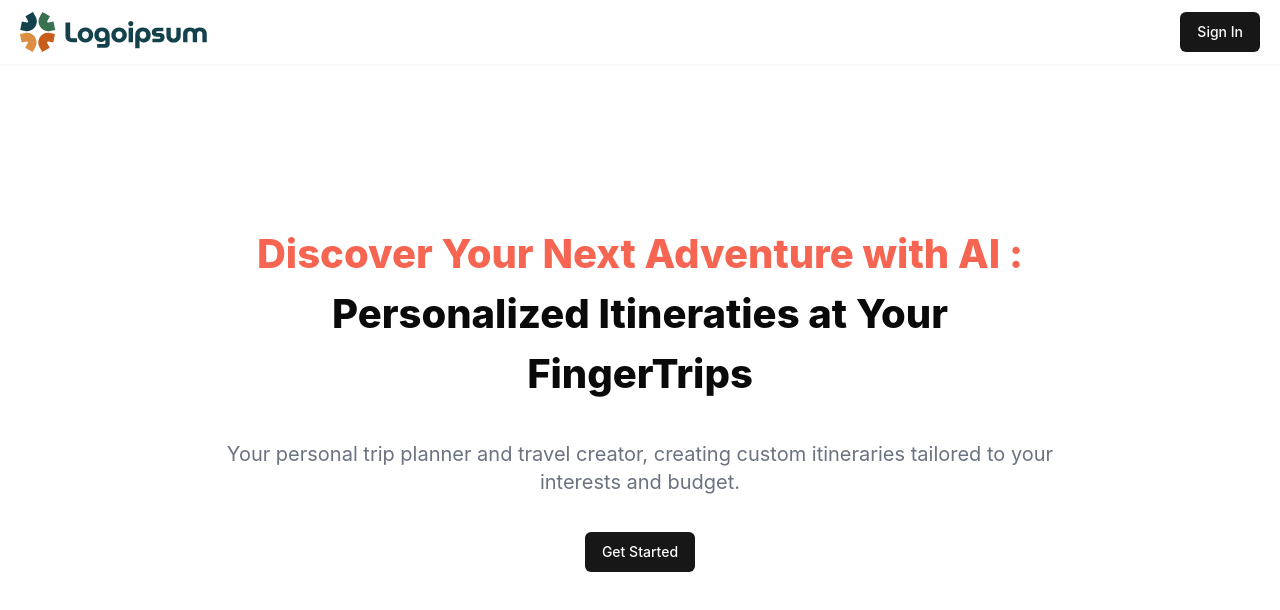
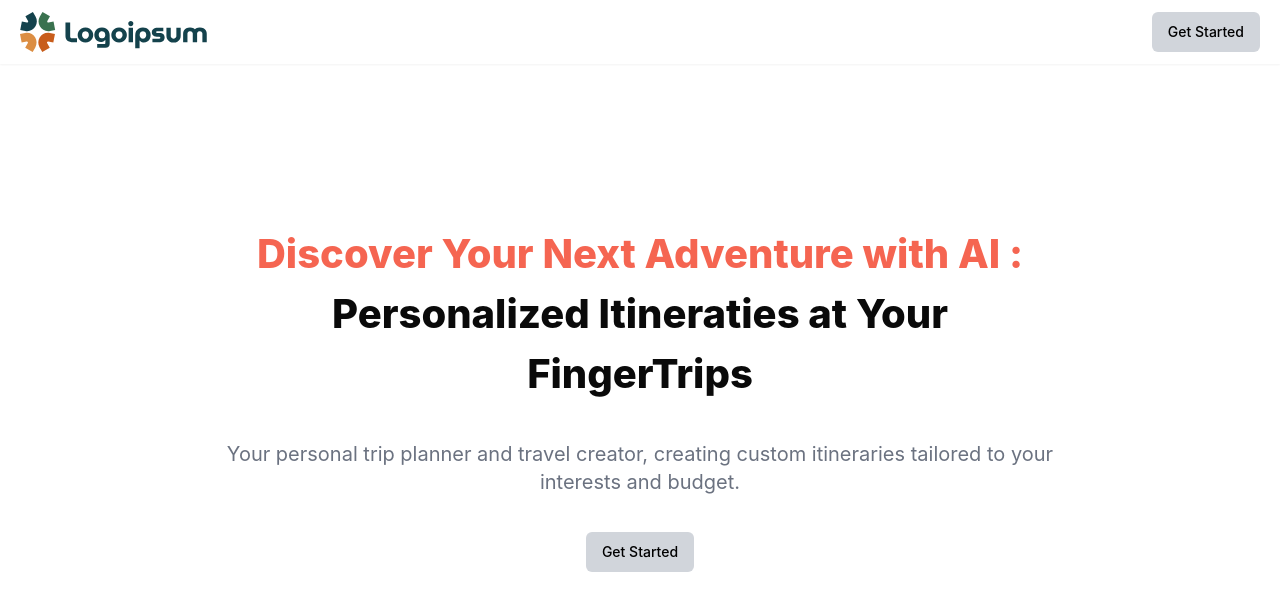
Before and after one commit to lvimuth/AI-Trip-planner, a React (Vite) app in the folder ai-travel-planner/: page / in a window 1280 px wide. Shown: the top 610 px of the page. Built offline with nearby package versions, Linux system fonts and the light colour scheme; no server answers.

Commit message:
Header created with update

```diff
--- a/ai-travel-planner/package.json
+++ b/ai-travel-planner/package.json
@@ -14,6 +14,7 @@
     "@fortawesome/react-fontawesome": "^0.2.2",
     "@google/generative-ai": "^0.21.0",
     "@radix-ui/react-dialog": "^1.1.2",
+    "@radix-ui/react-popover": "^1.1.2",
     "@radix-ui/react-slot": "^1.1.0",
     "@react-oauth/google": "^0.12.1",
     "axios": "^1.7.7",
--- a/ai-travel-planner/src/components/custom/Header.jsx
+++ b/ai-travel-planner/src/components/custom/Header.jsx
@@ -1,12 +1,57 @@
-import React from "react";
+import React, { useEffect } from "react";
 import { Button } from "../ui/button";
+import {
+  Popover,
+  PopoverContent,
+  PopoverTrigger,
+} from "@/components/ui/popover";
+import { useNavigation } from "react-router-dom";
+import { googleLogout } from "@react-oauth/google";
 
 function Header() {
+  const user = JSON.parse(localStorage.getItem("user"));
+
+  useEffect(() => {
+    console.log("user", user);
+  });
   return (
     <div className="p-3 shadow-sm flex justify-between items-center px-5">
       <img src="/logo.svg" />
       <div>
-        <Button className="">Sign In</Button>
+        {user ? (
+          <div className="flex items-center gap-3">
+            <Button
+              variant="outline"
+              className="rounded-full bg-background text-foreground"
+            >
+              My Trips
+            </Button>
+            {console.log(user.picture)}
+
+            <Popover>
+              <PopoverTrigger>
+                <img
+                  src={user?.picture}
+                  className="h-[30px] w-[30px] rounded-full"
+                />
+              </PopoverTrigger>
+              <PopoverContent>
+                <h2
+                  className="cursor-pointer flex justify-center"
+                  onClick={() => {
+                    googleLogout();
+                    localStorage.clear();
+                    window.location.reload();
+                  }}
+                >
+                  LogOut
+                </h2>
+              </PopoverContent>
+            </Popover>
+          </div>
+        ) : (
+          <Button className="">Get Started</Button>
+        )}
       </div>
     </div>
   );
--- a/ai-travel-planner/src/components/ui/button.jsx
+++ b/ai-travel-planner/src/components/ui/button.jsx
@@ -1,23 +1,21 @@
-import * as React from "react"
-import { Slot } from "@radix-ui/react-slot"
+import * as React from "react";
+import { Slot } from "@radix-ui/react-slot";
 import { cva } from "class-variance-authority";
 
-import { cn } from "@/lib/utils"
+import { cn } from "@/lib/utils";
 
 const buttonVariants = cva(
   "inline-flex items-center justify-center gap-2 whitespace-nowrap rounded-md text-sm font-medium ring-offset-background transition-colors focus-visible:outline-none focus-visible:ring-2 focus-visible:ring-ring focus-visible:ring-offset-2 disabled:pointer-events-none disabled:opacity-50 [&_svg]:pointer-events-none [&_svg]:size-4 [&_svg]:shrink-0",
   {
     variants: {
       variant: {
-        default: "bg-primary text-primary-foreground hover:bg-primary/90",
-        destructive:
-          "bg-destructive text-destructive-foreground hover:bg-destructive/90",
-        outline:
-          "border border-input bg-background hover:bg-accent hover:text-accent-foreground",
-        secondary:
-          "bg-secondary text-secondary-foreground hover:bg-secondary/80",
-        ghost: "hover:bg-accent hover:text-accent-foreground",
-        link: "text-primary underline-offset-4 hover:underline",
+        default:
+          "bg-gray-300 text-black hover:bg-black hover:text-white border-none",
+        destructive: "bg-red-600 text-white hover:bg-red-700",
+        outline: "border-gray-300 bg-white text-gray-700 hover:bg-gray-100",
+        secondary: "bg-gray-600 text-white hover:bg-gray-700",
+        ghost: "bg-transparent hover:bg-gray-100 text-gray-700",
+        link: "text-blue-600 underline-offset-4 hover:underline hover:text-blue-700",
       },
       size: {
         default: "h-10 px-4 py-2",
@@ -26,22 +24,26 @@ const buttonVariants = cva(
         icon: "h-10 w-10",
       },
     },
+
     defaultVariants: {
       variant: "default",
       size: "default",
     },
   }
-)
+);
 
-const Button = React.forwardRef(({ className, variant, size, asChild = false, ...props }, ref) => {
-  const Comp = asChild ? Slot : "button"
-  return (
-    (<Comp
-      className={cn(buttonVariants({ variant, size, className }))}
-      ref={ref}
-      {...props} />)
-  );
-})
-Button.displayName = "Button"
+const Button = React.forwardRef(
+  ({ className, variant, size, asChild = false, ...props }, ref) => {
+    const Comp = asChild ? Slot : "button";
+    return (
+      <Comp
+        className={cn(buttonVariants({ variant, size, className }))}
+        ref={ref}
+        {...props}
+      />
+    );
+  }
+);
+Button.displayName = "Button";
 
-export { Button, buttonVariants }
+export { Button, buttonVariants };
--- /dev/null
+++ b/ai-travel-planner/src/components/ui/popover.jsx
@@ -0,0 +1,28 @@
+import * as React from "react";
+import * as PopoverPrimitive from "@radix-ui/react-popover";
+
+import { cn } from "@/lib/utils";
+
+const Popover = PopoverPrimitive.Root;
+
+const PopoverTrigger = PopoverPrimitive.Trigger;
+
+const PopoverContent = React.forwardRef(
+  ({ className, align = "center", sideOffset = 4, ...props }, ref) => (
+    <PopoverPrimitive.Portal>
+      <PopoverPrimitive.Content
+        ref={ref}
+        align={align}
+        sideOffset={sideOffset}
+        className={cn(
+          "z-50 w-72 rounded-md border bg-popover p-4 text-popover-foreground shadow-md outline-none data-[state=open]:animate-in data-[state=closed]:animate-out data-[state=closed]:fade-out-0 data-[state=open]:fade-in-0 data-[state=closed]:zoom-out-95 data-[state=open]:zoom-in-95 data-[side=bottom]:slide-in-from-top-2 data-[side=left]:slide-in-from-right-2 data-[side=right]:slide-in-from-left-2 data-[side=top]:slide-in-from-bottom-2",
+          className
+        )}
+        {...props}
+      />
+    </PopoverPrimitive.Portal>
+  )
+);
+PopoverContent.displayName = PopoverPrimitive.Content.displayName;
+
+export { Popover, PopoverTrigger, PopoverContent };
--- a/ai-travel-planner/src/service/GlobalAPI.jsx
+++ b/ai-travel-planner/src/service/GlobalAPI.jsx
@@ -12,5 +12,4 @@ const config = {
 
 export const GetPlaceDetails = (data) => axios.post(BASE_URL, data, config);
 export const PHOTO_REF_URL =
-  "https://places.googleapis.com/v1/{NAME}/media?maxHeightPx=1000&maxWidthPx=1000&key=" +
-  import.meta.env.VITE_GOOGLE_PLACE_API_KEY;
+  "https://places.googleapis.com/v1/{NAME}/media?maxHeightPx=1000&maxWidthPx=1000&key=" + import.meta.env.VITE_GOOGLE_PLACE_API_KEY;
--- a/ai-travel-planner/src/view-trip/[tripID]/index.jsx
+++ b/ai-travel-planner/src/view-trip/[tripID]/index.jsx
@@ -22,7 +22,6 @@ function ViewTrip() {
     const docSnap = await getDoc(docRef);
     if (docSnap.exists()) {
       setTrips(docSnap.data());
-      console.log("Document: ", docSnap.data());
     } else {
       console.log("No such document!");
       toast("No trip data found!");
--- a/ai-travel-planner/src/view-trip/components/InfomationSection.jsx
+++ b/ai-travel-planner/src/view-trip/components/InfomationSection.jsx
@@ -13,7 +13,6 @@ function InfomationSection({ trip }) {
       textQuery: trip?.userSelection?.destination,
     };
     const result = await GetPlaceDetails(data).then((resp) => {
-      console.log(resp.data.places[0].photos[3].name);
       const photoURL = PHOTO_REF_URL.replace(
         "{NAME}",
         resp.data.places[0].photos[3].name
--- a/ai-travel-planner/src/view-trip/components/PlaceCardItem.jsx
+++ b/ai-travel-planner/src/view-trip/components/PlaceCardItem.jsx
@@ -11,7 +11,7 @@ function PlaceCardItem({ placeDetails }) {
       textQuery: placeDetails.place,
     };
     const result = await GetPlaceDetails(data).then((resp) => {
-      console.log(resp.data.places[0].photos[3].name);
+
       const photoURL = PHOTO_REF_URL.replace(
         "{NAME}",
         resp.data.places[0].photos[3].name
--- a/ai-travel-planner/src/view-trip/components/PlacesToVisit.jsx
+++ b/ai-travel-planner/src/view-trip/components/PlacesToVisit.jsx
@@ -23,10 +23,7 @@ function PlacesToVisit({ trip }) {
                       const order = ["morning", "afternoon", "evening"];
                       return order.indexOf(a[0]) - order.indexOf(b[0]);
                     })
-                    .map(
-                      ([timeOfDay, placeDetails]) => (
-                        console.log(placeDetails),
-                        (
+                    .map(([timeOfDay, placeDetails]) => (
                       <div
                         key={timeOfDay}
                         className="ml-4 mt-3 p-3 shadow-lg border rounded-xl hover:scale-105 transition-all cursor-pointer"
@@ -55,9 +52,7 @@ function PlacesToVisit({ trip }) {
                         </div>
                         <div className="flex md:flex-row flex-col">
                           <div className="w-full md:w-3/4 p-2">
-                                <p className="font-bold">
-                                  {placeDetails.place}
-                                </p>
+                            <p className="font-bold">{placeDetails.place}</p>
                             <p className="text-gray-700">
                               {placeDetails.details}
                             </p>
@@ -74,9 +69,7 @@ function PlacesToVisit({ trip }) {
                           </div>
                         </div>
                       </div>
-                        )
-                      )
-                    )}
+                    ))}
                 </div>
               );
             }
```
Also changed, not shown: 1 other file (tests, documents, lock files or other folders). Lines whose indentation alone changed are shown as unchanged.
